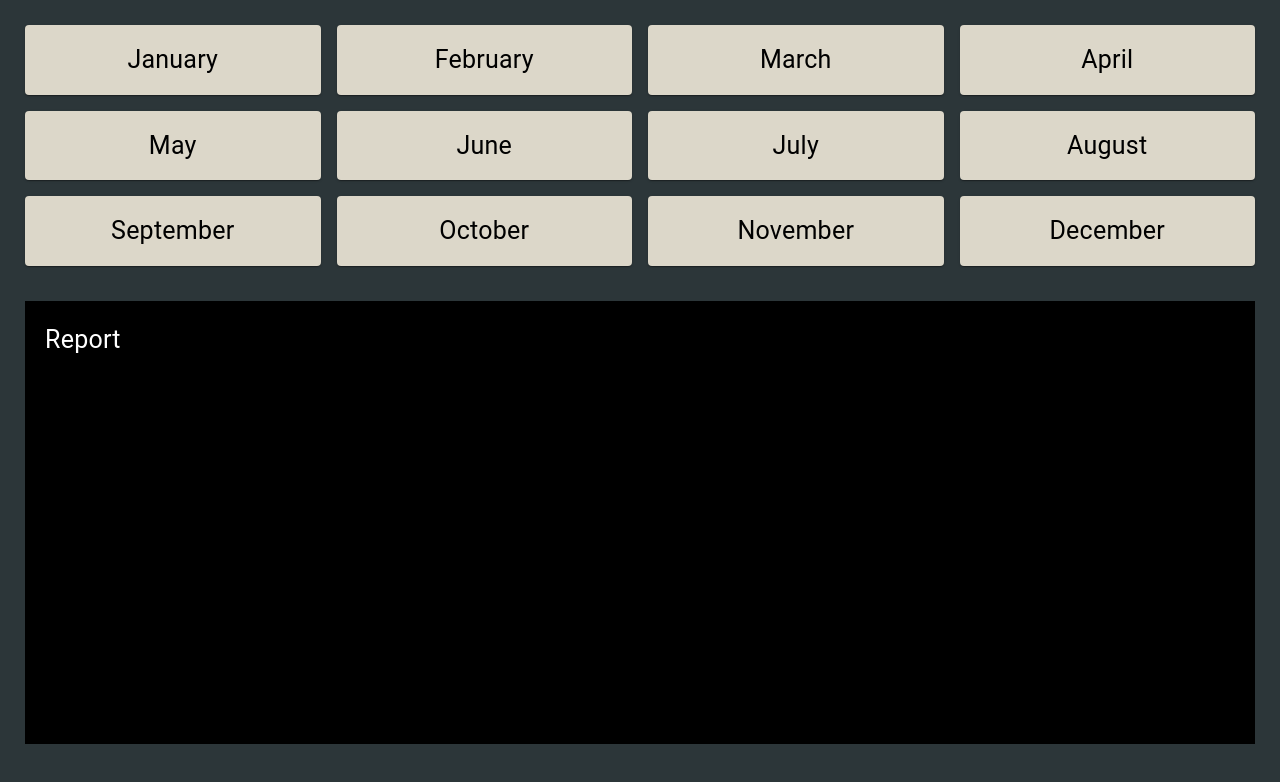
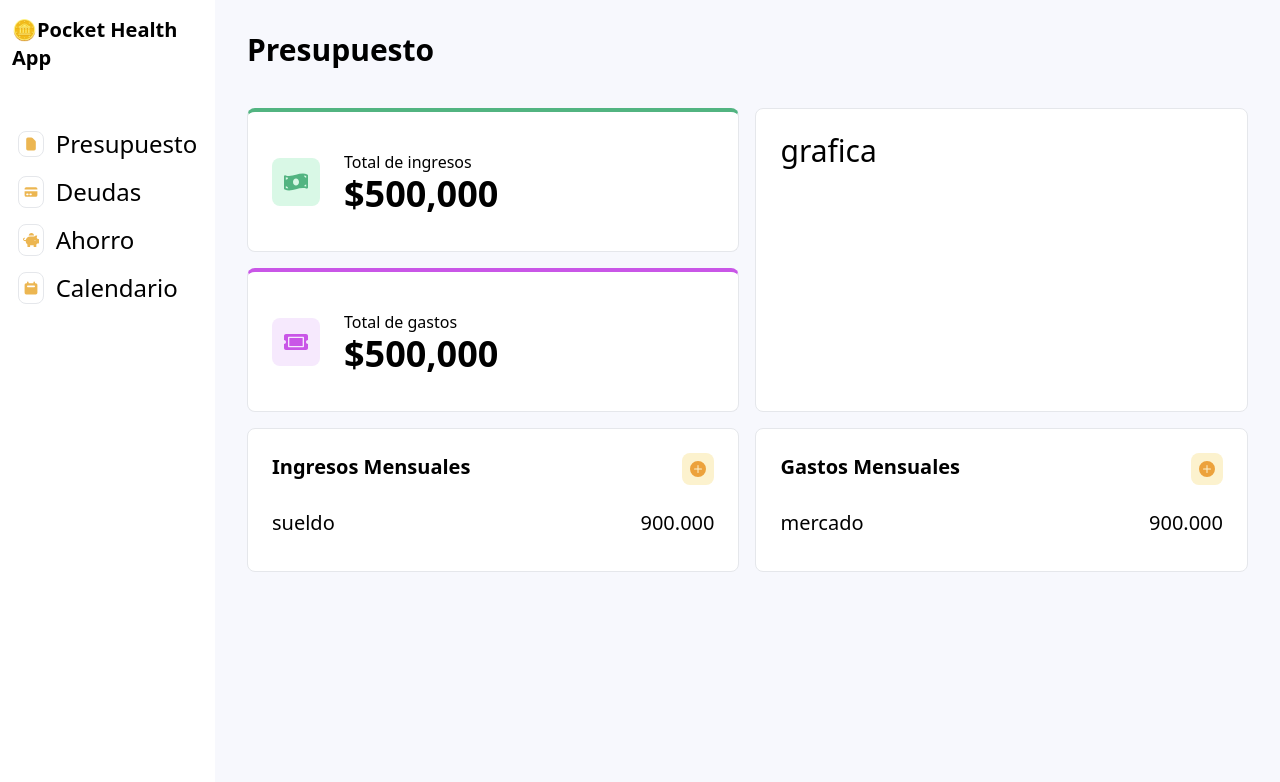
Before and after one commit to fabianmeneses56/pocketHealthApp, a Next.js app: page / in a window 1280 px wide. Shown: the top 782 px of the page. Built offline with nearby package versions, Linux system fonts and the light colour scheme; no server answers; the database is empty.

Commit message:
new index styling

```diff
--- a/package.json
+++ b/package.json
@@ -29,9 +29,15 @@
     "react-chartjs-2": "^5.2.0",
     "react-dom": "18.2.0",
     "react-hook-form": "^7.43.1",
+    "react-icons": "^4.10.1",
     "react-number-format": "^5.1.4",
     "sonner": "^0.3.0",
     "swr": "^2.1.0",
     "typescript": "4.9.5"
+  },
+  "devDependencies": {
+    "autoprefixer": "^10.4.14",
+    "postcss": "^8.4.25",
+    "tailwindcss": "^3.3.2"
   }
 }
--- a/pages/index.tsx
+++ b/pages/index.tsx
@@ -10,6 +10,9 @@ import {
   Link,
   CardActionArea
 } from '@mui/material'
+import { HiDocument, HiCreditCard, HiCalendar } from 'react-icons/hi'
+import { FaPiggyBank, FaMoneyBillWave, FaTicketAlt } from 'react-icons/fa'
+import { BsPlusCircleFill } from 'react-icons/bs'
 
 import { monthNames } from '@/utils/months'
 import Report from '@/components/ui/report'
@@ -26,40 +29,89 @@ const Home: NextPage = () => {
         <meta name='viewport' content='width=device-width, initial-scale=1' />
         <link rel='icon' href='/favicon.ico' />
       </Head>
-      <main style={{ padding: 25 }}>
-        <Grid container spacing={2}>
-          {monthNames.map((month, index) => (
-            <Grid key={index} item xs={12} sm={12} lg={3}>
-              <NextLink legacyBehavior href={`/months/${month}`}>
-                <Link style={{ textDecoration: 'none' }}>
-                  <Card
-                    sx={{
-                      backgroundColor: '#DCD7C9'
-                    }}
-                  >
-                    <CardActionArea
-                      sx={{
-                        display: 'flex',
-                        justifyContent: 'center',
-                        alignItems: 'center'
-                      }}
-                    >
-                      <CardContent>
-                        <Typography
-                          sx={{ fontSize: 25, textDecoration: 'none' }}
-                          color='black'
-                        >
-                          {month}
-                        </Typography>
-                      </CardContent>
-                    </CardActionArea>
-                  </Card>
-                </Link>
-              </NextLink>
-            </Grid>
-          ))}
-        </Grid>
-        <Report dataPie={getReportState} />
+      <main className='flex flex-row'>
+        <section className='h-screen w-1/5 bg-[#FFFFFF] px-3 flex flex-col items-center'>
+          <header className='mt-4'>
+            <h1 className='text-xl font-semibold '>🪙Pocket Health App</h1>
+          </header>
+          <div className='mt-10'>
+            <div className='flex gap-3 items-center my-4'>
+              <div className='border rounded-lg p-1'>
+                <HiDocument size='1em' color='#ecb651' />
+              </div>
+              <h1 className='text-2xl font-normal '>Presupuesto</h1>
+            </div>
+            <div className='flex gap-3 my-4'>
+              <div className='border rounded-lg p-1 flex items-center'>
+                <HiCreditCard size='1em' color='#ecb651' />
+              </div>
+              <h1 className='text-2xl font-normal '>Deudas</h1>
+            </div>
+            <div className='flex gap-3 my-4'>
+              <div className='border rounded-lg p-1 flex items-center'>
+                <FaPiggyBank size='1em' color='#ecb651' />
+              </div>
+              <h1 className='text-2xl font-normal '>Ahorro</h1>
+            </div>
+            <div className='flex gap-3 my-4'>
+              <div className='border rounded-lg p-1 flex items-center'>
+                <HiCalendar size='1em' color='#ecb651' />
+              </div>
+              <h1 className='text-2xl font-normal '>Calendario</h1>
+            </div>
+          </div>
+        </section>
+        <section className='w-screen p-8'>
+          <h1 className='text-3xl font-bold '>Presupuesto</h1>
+
+          <div className='mt-10 grid grid-cols-2 gap-4 grid-rows-3'>
+            <div className='w-full h-36 bg-white flex items-center p-6 gap-6 border  rounded-lg border-t-4  border-t-[#52B481]'>
+              <div className='p-3 bg-[#D9F8E6] rounded-lg'>
+                <FaMoneyBillWave size='1.5em' color='#52B481' />
+              </div>
+              <div>
+                <h1 className='text-base font-normal'>Total de ingresos</h1>
+                <h1 className='text-4xl font-semibold'>$500,000</h1>
+              </div>
+            </div>
+            <div className='w-full h-full row-span-2 p-6 bg-white border rounded-lg'>
+              <h1 className='text-3xl font-normal '>grafica</h1>
+            </div>
+            <div className='w-full h-36 flex items-center p-6 gap-6 bg-white border rounded-lg border-t-4  border-t-[#C956E7]'>
+              <div className='p-3 bg-[#F6E9FD] rounded-lg'>
+                <FaTicketAlt size='1.5em' color='#C956E7' />
+              </div>
+              <div>
+                <h1 className='text-base font-normal'>Total de gastos</h1>
+                <h1 className='text-4xl font-semibold'>$500,000</h1>
+              </div>
+            </div>
+            <div className='w-full h-full p-6 flex flex-col bg-white border rounded-lg'>
+              <div className='flex justify-between'>
+                <h1 className='text-xl font-bold '>Ingresos Mensuales</h1>
+                <div className='p-2 bg-[#FCF2CE] rounded-lg'>
+                  <BsPlusCircleFill size='1em' color='#ECA23C' />
+                </div>
+              </div>
+              <div className='flex justify-between mt-6'>
+                <h1 className='text-xl font-normal '>sueldo</h1>
+                <h1 className='text-xl font-normal '>900.000</h1>
+              </div>
+            </div>
+            <div className='w-full h-full p-6 flex flex-col bg-white border rounded-lg'>
+              <div className='flex justify-between'>
+                <h1 className='text-xl font-bold'>Gastos Mensuales</h1>
+                <div className='p-2 bg-[#FCF2CE] rounded-lg'>
+                  <BsPlusCircleFill size='1em' color='#ECA23C' />
+                </div>
+              </div>
+              <div className='flex justify-between mt-6'>
+                <h1 className='text-xl font-normal'>mercado</h1>
+                <h1 className='text-xl font-normal'>900.000</h1>
+              </div>
+            </div>
+          </div>
+        </section>
       </main>
     </>
   )
--- /dev/null
+++ b/postcss.config.js
@@ -0,0 +1,6 @@
+module.exports = {
+  plugins: {
+    tailwindcss: {},
+    autoprefixer: {},
+  },
+}
--- a/styles/globals.css
+++ b/styles/globals.css
@@ -1,3 +1,7 @@
+@tailwind base;
+@tailwind components;
+@tailwind utilities;
+
 :root {
   --max-width: 1100px;
   --border-radius: 12px;
@@ -110,7 +114,7 @@ a {
   text-decoration: none;
 }
 body {
-  background-color: #2c3639;
+  background-color: #f7f8fd;
 }
 * {
   box-sizing: border-box;
--- /dev/null
+++ b/tailwind.config.js
@@ -0,0 +1,15 @@
+/** @type {import('tailwindcss').Config} */
+module.exports = {
+  content: [
+    './app/**/*.{js,ts,jsx,tsx,mdx}', // Note the addition of the `app` directory.
+    './pages/**/*.{js,ts,jsx,tsx,mdx}',
+    './components/**/*.{js,ts,jsx,tsx,mdx}',
+
+    // Or if using `src` directory:
+    './src/**/*.{js,ts,jsx,tsx,mdx}'
+  ],
+  theme: {
+    extend: {}
+  },
+  plugins: []
+}
```
Also changed, not shown: links.txt, 1 other file (tests, documents, lock files or other folders).
